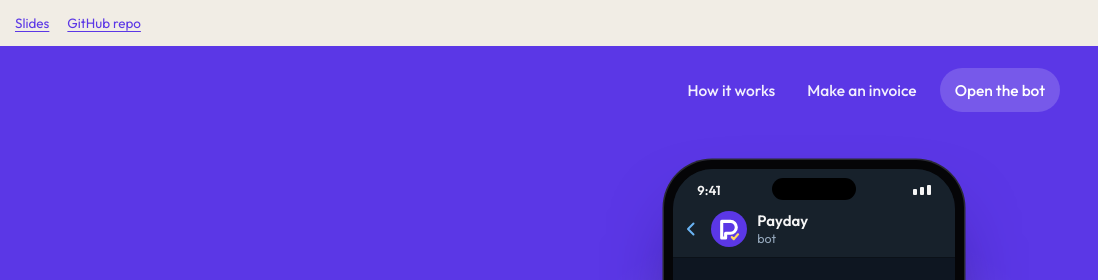
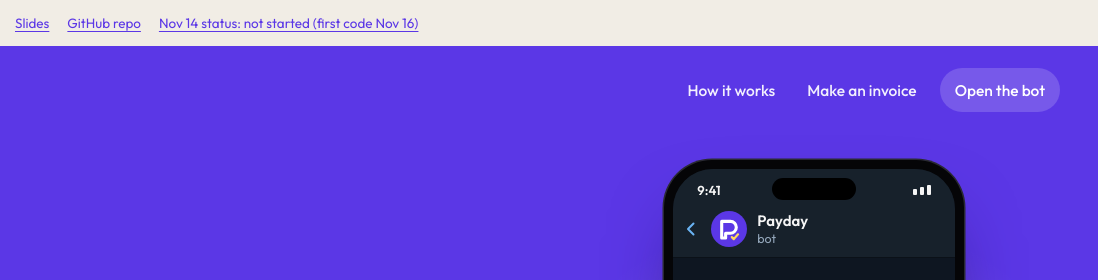
Before and after one commit to Finney06/payday, a website: page public/index.html in a window 1280 px wide. Shown: the top 280 px of the page, 182-1280 px from the left. Drawn offline with nearby package versions, Linux system fonts and the light colour scheme; no server answers.

Commit message:
Show the November 14 project status in the banner and README

```diff
--- a/public/index.html
+++ b/public/index.html
@@ -25,6 +25,7 @@
       <span class="blaze-tag">BCH BLAZE 2026 entry</span>
       <a id="slides-link" href="/slides/">Slides</a>
       <a id="repo-link" href="https://github.com/Finney06/payday" target="_blank" rel="noopener">GitHub repo</a>
+      <a id="start-link" href="https://github.com/Finney06/payday/tree/3842292e886f867331f94abb15a468409e2f5144" target="_blank" rel="noopener">Nov 14 status: not started (first code Nov 16)</a>
       <span id="ember-row" class="ember hidden">
         <span>EMBER2026</span>
         <code id="ember-address"></code>
```
Also changed, not shown: README.md.
